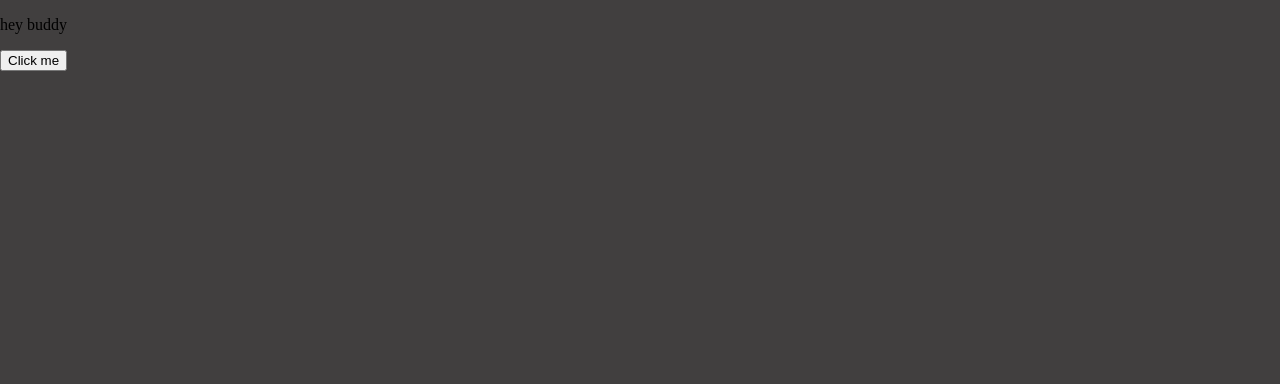
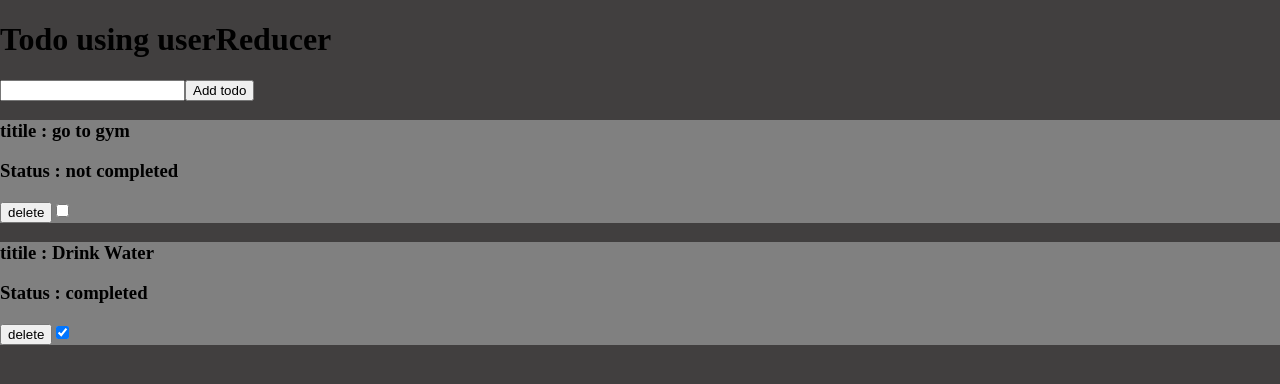
Before and after one commit to Gourav-Shintre/React-Js-, a React (Vite) app: page / in a window 1280 px wide. Shown: the top 384 px of the page. Built offline with nearby package versions, Linux system fonts and the light colour scheme.

Commit message:
Add UseReducer and UseReducerTodo components to manage state and todos

```diff
--- a/src/App.jsx
+++ b/src/App.jsx
@@ -3,6 +3,8 @@ import StateExample from "./components/State_Handling/StateExample";
 import First from "./components/State_Handling/StateExample";
 import StateExample2 from "./components/State_Handling/StateExample2";
 import TodoForm from "./components/Todo_Using_State/TodoForm";
+import UseReducer from "./components/useReducer/UseReducer";
+import UseReducerTodo from "./components/useReducer/UseReducerTodo";
 import UseRef from "./components/useRef/useRef";
 
 function App() {
@@ -19,7 +21,13 @@ function App() {
       {/* <TodoForm /> */}
 
       {/* useref example */}
-      <UseRef />
+      {/* <UseRef /> */}
+
+      {/* usereducer example */}
+      {/* <UseReducer />  //counter example */}
+
+      {/* //todo example using usereducer */}
+      <UseReducerTodo/>
     </>
   );
 }
--- /dev/null
+++ b/src/components/useReducer/TodoList.jsx
@@ -0,0 +1,35 @@
+import React from "react";
+
+const TodoList = ({ todo, dispatch }) => {
+  const handleDeleteTodo = (id) => {
+    dispatch({
+      type: "DELETE",
+      payload: {
+        id: id,
+      },
+    });
+  };
+
+  const handleStatusTodo = () => {
+    dispatch({
+      type: "toggleTodo",
+      payload: {
+        id: todo.id,
+      },
+    });
+  };
+  return (
+    <div style={{ backgroundColor: "grey" }}>
+      <h3>titile : {todo.title ?? "--"}</h3>
+      <h3>Status : {todo.status === true ? "completed" : "not completed"}</h3>
+      <button onClick={() => handleDeleteTodo(todo.id)}>delete</button>
+      <input
+        type="checkbox"
+        onClick={handleStatusTodo}
+        checked={todo.status}
+      />
+    </div>
+  );
+};
+
+export default TodoList;
--- /dev/null
+++ b/src/components/useReducer/UseReducer.jsx
@@ -0,0 +1,59 @@
+import React, { useReducer } from "react";
+
+const UseReducer = () => {
+  const reducer = (state, action) => {
+    console.log(state, "state");
+
+    if (action.type === "increment") {
+      return {
+        ...state,
+        count: state.count + 1,
+      };
+    }
+    if (action.type === "decrement") {
+      return {
+        ...state,
+        count: state.count - 1,
+      };
+    }
+    if (action.type === "reset") {
+      return {
+        ...state,
+        count: (state.count = 0),
+      };
+    }
+  };
+  const initialState = { count: 0 };
+  const [count, dispatch] = useReducer(reducer, initialState);
+  console.log(count);
+
+  const handleIncrement = () => {
+    dispatch({
+      type: "increment",
+    });
+  };
+
+  const handleDecrement = () => {
+    dispatch({
+      type: "decrement",
+    });
+  };
+
+  const reset = () => {
+    dispatch({
+      type: "reset",
+    });
+  };
+
+  return (
+    <>
+      <h1>UseReducer</h1>
+      <h2>Count : {count.count}</h2>
+      <button onClick={handleIncrement}>Increment</button>
+      <button onClick={handleDecrement}>Decrement</button>
+      <button onClick={reset}>Reset</button>
+    </>
+  );
+};
+
+export default UseReducer;
--- /dev/null
+++ b/src/components/useReducer/UseReducerTodo.jsx
@@ -0,0 +1,85 @@
+import React, { useReducer, useState } from "react";
+import TodoList from "./TodoList";
+import { v4 as uuid } from "uuid";
+
+const UseReducerTodo = () => {
+  const [todo, setTodo] = useState("");
+
+  const reducer = (todos, action) => {
+    console.log(todos, "stat");
+    console.log(action);
+    if (action.type === "DELETE") {
+      console.log("deleting");
+      console.log(action.payload.id, "action id");
+
+      return todos.filter((todo) => todo.id !== action.payload.id);
+    }
+    if (action.type === "toggleTodo") {
+      console.log("toggling");
+      return todos.map((todo) => {
+        console.log(todo.id, "todo.id ");
+        console.log(action.payload.id, "action.payload.id");
+
+        if (todo.id === action.payload.id) {
+          return {
+            ...todo,
+            status: !todo.status,
+          };
+        } else {
+          return todo;
+        }
+      });
+    }
+
+    if (action.type === "addTodo") {
+      return [
+        ...todos,
+        {
+          title: todo,
+          id: uuid(),
+          status: false,
+        },
+      ];
+    }
+
+    return todos;
+  };
+
+  const inititalState = [
+    {
+      id: 1,
+      title: "go to gym",
+      status: false,
+    },
+    {
+      id: 2,
+      title: "Drink Water",
+      status: true,
+    },
+  ];
+  const [todos, dispatch] = useReducer(reducer, inititalState);
+  const handleOnchange = (e) => {
+    setTodo(e.target.value);
+  };
+
+  const handleSubmit = (e) => {
+    e.preventDefault();
+    dispatch({
+      type: "addTodo",
+    });
+    setTodo("")
+  };
+
+  return (
+    <div>
+      <h1>Todo using userReducer</h1>
+      <input type="text" name="" id="" value={todo} onChange={handleOnchange} />
+      <button onClick={handleSubmit}>Add todo</button>
+      {todos.map((todo) => (
+        <TodoList todo={todo} key={todo.id} dispatch={dispatch} />
+      ))}
+    </div>
+  );
+};
+
+export default UseReducerTodo;
```
